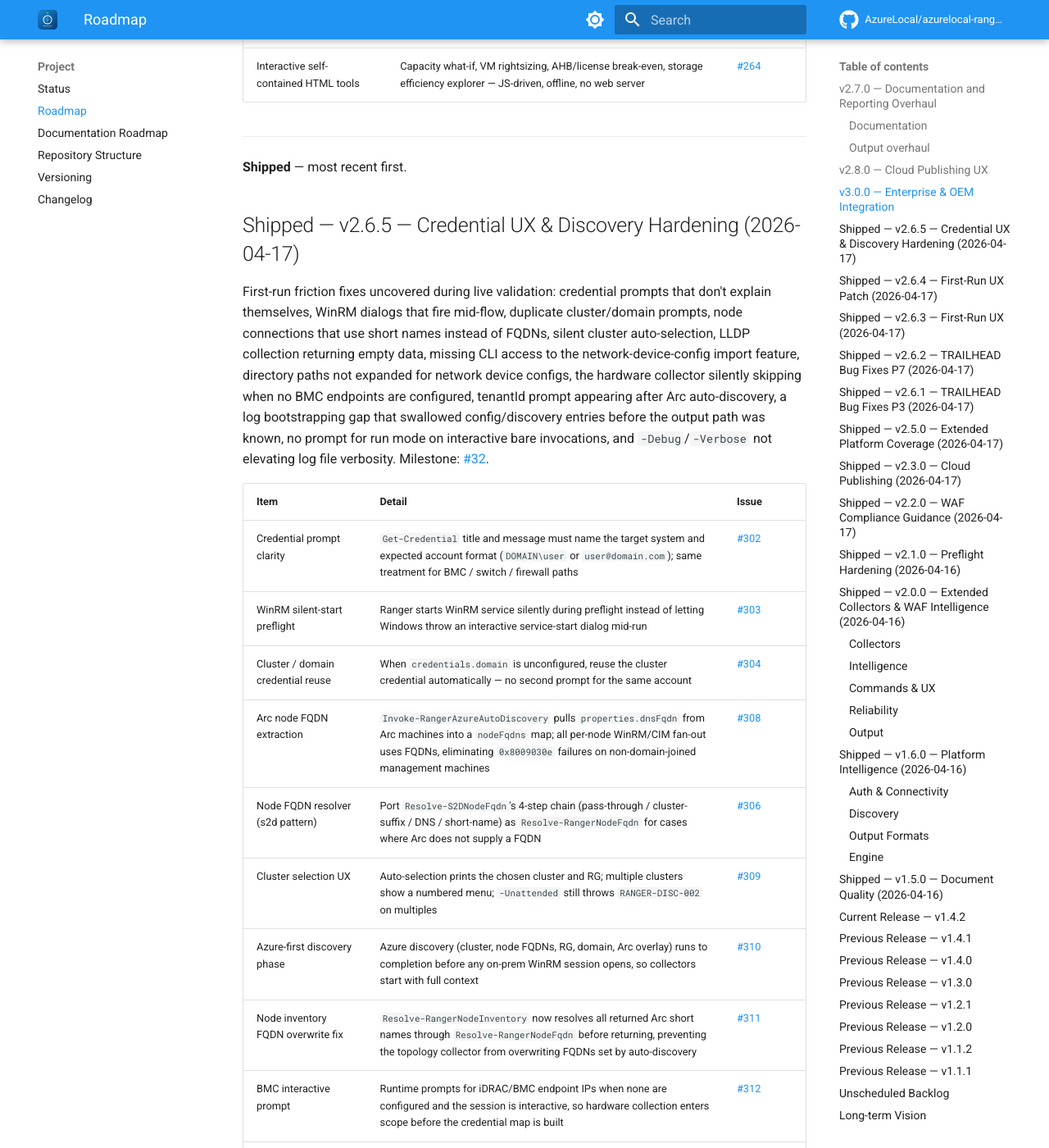
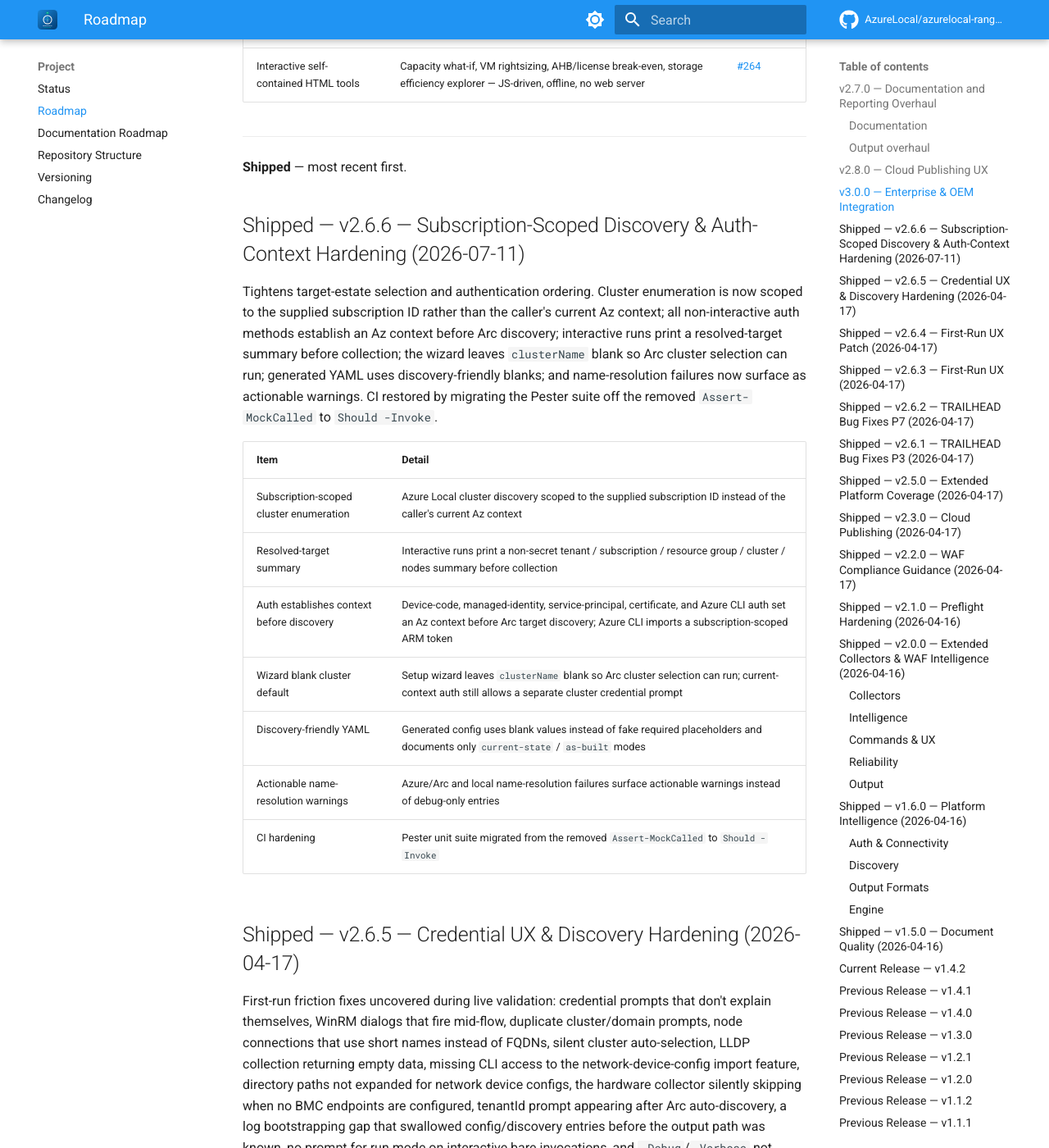
Before and after one commit to AzureLocal/azurelocal-ranger, an MkDocs documentation site: the page built from docs/project/roadmap.md, in a window 1280 px wide and 1400 px high, scrolled down 3340 px. Shown: the whole window at 82% size. Built offline with MkDocs 1.6.1 and Material for MkDocs 9.7.7, drawn with Linux system fonts in a browser that asks for light colours; comment, search, counter and statistics services are not loaded.

Commit message:
fix(tests): migrate Pester suite off removed Assert-MockCalled; cut v2.6.6
Restores green CI — current Pester (5.6+/6.x) removed Assert-MockCalled,
which errored ~15 mock-based unit tests. Migrated all 20 assertions in
Runtime.Tests.ps1 and Config.Tests.ps1 to the stable Should -Invoke form.

Cuts the 2.6.6 release (Subscription-Scoped Discovery & Auth-Context
Hardening): bumps the manifest to 2.6.6, converts the CHANGELOG Unreleased
block to [2.6.6], and advances the psd1 release notes, docs changelog,
roadmap (Shipped), project status, and README to the new version.

Co-Authored-By: Claude Opus 4.8 (1M context) <noreply@anthropic.com>

```diff
--- a/docs/project/roadmap.md
+++ b/docs/project/roadmap.md
@@ -73,6 +73,20 @@ Enterprise integrations, specialized hardware protocols, advanced topology cover
 ---
 
 **Shipped** — most recent first.
+
+## Shipped — v2.6.6 — Subscription-Scoped Discovery & Auth-Context Hardening (2026-07-11)
+
+Tightens target-estate selection and authentication ordering. Cluster enumeration is now scoped to the supplied subscription ID rather than the caller's current Az context; all non-interactive auth methods establish an Az context before Arc discovery; interactive runs print a resolved-target summary before collection; the wizard leaves `clusterName` blank so Arc cluster selection can run; generated YAML uses discovery-friendly blanks; and name-resolution failures now surface as actionable warnings. CI restored by migrating the Pester suite off the removed `Assert-MockCalled` to `Should -Invoke`.
+
+| Item | Detail |
+| --- | --- |
+| Subscription-scoped cluster enumeration | Azure Local cluster discovery scoped to the supplied subscription ID instead of the caller's current Az context |
+| Resolved-target summary | Interactive runs print a non-secret tenant / subscription / resource group / cluster / nodes summary before collection |
+| Auth establishes context before discovery | Device-code, managed-identity, service-principal, certificate, and Azure CLI auth set an Az context before Arc target discovery; Azure CLI imports a subscription-scoped ARM token |
+| Wizard blank cluster default | Setup wizard leaves `clusterName` blank so Arc cluster selection can run; current-context auth still allows a separate cluster credential prompt |
+| Discovery-friendly YAML | Generated config uses blank values instead of fake required placeholders and documents only `current-state` / `as-built` modes |
+| Actionable name-resolution warnings | Azure/Arc and local name-resolution failures surface actionable warnings instead of debug-only entries |
+| CI hardening | Pester unit suite migrated from the removed `Assert-MockCalled` to `Should -Invoke` |
 
 ## Shipped — v2.6.5 — Credential UX & Discovery Hardening (2026-04-17)
 
```
Also changed, not shown: CHANGELOG.md (+4 -1 lines), README.md (+1 -1 lines), docs/project/changelog.md (+12 -0 lines), docs/project/status.md (+5 -1 lines), 3 other files.
